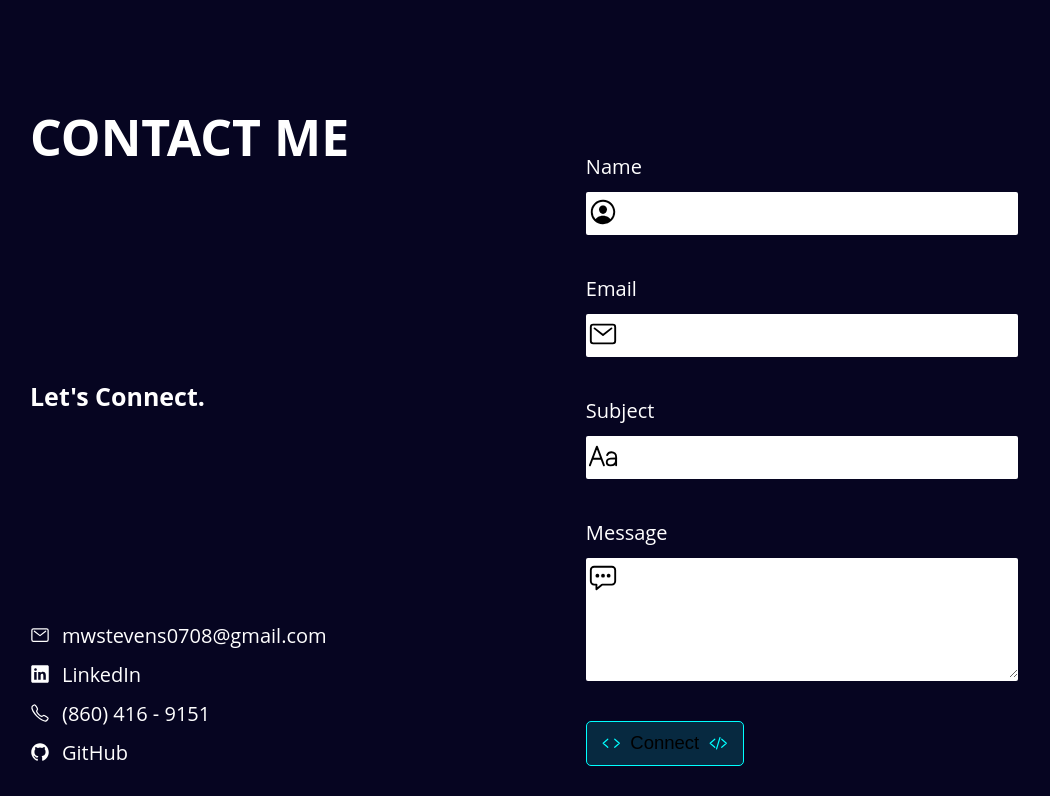
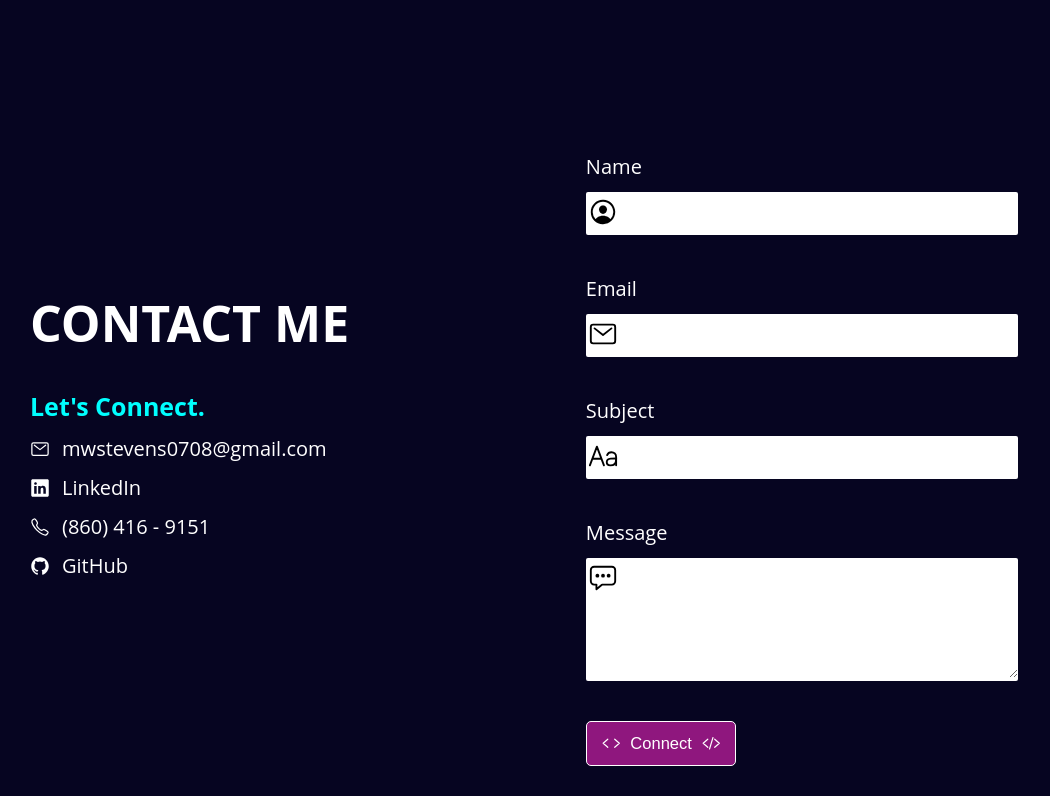
Before and after one commit to mattWStevens/mattwstevens.github.io, a website: page index.html in a window 1280 px wide. Shown: the part 2789-3585 px from the top of the page, without its empty margins (0-1050 px from the left). Drawn offline with nearby package versions, Linux system fonts and the light colour scheme.

Commit message:
Adjusting contact me section styling.

```diff
--- a/index.html
+++ b/index.html
@@ -325,8 +325,8 @@
         <div class="contact__container">
             <div class="contact__title-info">
                 <h2 class="heading--2">Contact Me</h2>
-                <h3 class="heading--3">Let's Connect.</h3>
-                <div class="contact__info">
+                <h3 class="heading--3 u-margin-top-medium" style="color: cyan">Let's Connect.</h3>
+                <div class="contact__info u-margin-top-small">
                     <a href="mailto:mwstevens0708@gmail.com" class="contact__info-item">
                         <ion-icon name="mail-outline" class="contact-icon"></ion-icon>
                         mwstevens0708@gmail.com
@@ -372,10 +372,10 @@
                         <textarea name="message" cols="40" rows="5" class="contact__form-input"></textarea>
                     </div>
 
-                    <button href="#contact" class="btn btn--contact">
-                        <ion-icon name="code-outline" class="code-icon"></ion-icon>
+                    <button href="#contact" class="btn btn--contact-bottom">
+                        <ion-icon name="code-outline" class="code-icon" style="color: white"></ion-icon>
                         Connect
-                        <ion-icon name="code-slash-outline" class="code-icon"></ion-icon>
+                        <ion-icon name="code-slash-outline" class="code-icon" style="color: white"></ion-icon>
                     </button>
                     <!-- <input type="submit" value="Submit"> -->
                 </form>
--- a/sass/_btn.scss
+++ b/sass/_btn.scss
@@ -14,6 +14,16 @@
         align-items: center;
         background-color: rgba($color-muted-cyan, .185);
 
+        &-bottom {
+            background-color: $color-violet;
+            font-size: 1.65rem;
+            display: flex;
+            justify-content: center;
+            align-items: center;
+            color: $color-white;
+            border: 1px solid $color-white;
+        }
+
         &:link,
         &:visited {
             color: cyan;
@@ -21,11 +31,16 @@
         }
     }
 
-    &--contact:hover {
-        background-color: rgba($color-violet, .185);
+    &--contact:hover,
+    &--contact-bottom:hover {
         color: $color-white;
         box-shadow: 0 1rem 2rem $color-black-pearl;
         transform: translateY(-2px);
+        cursor: pointer;
+    }
+
+    &--contact:hover {
+        background-color: rgba($color-violet, .185);
     }
 
     &--contact:hover > .code-icon {
--- a/sass/_contact.scss
+++ b/sass/_contact.scss
@@ -10,7 +10,7 @@
     &__title-info {
         display: flex;
         flex-direction: column;
-        justify-content: space-between;
+        justify-content: center;
         flex: .5 auto;
     }
 
@@ -65,7 +65,6 @@
 
             &:focus {
                 outline: none;
-
             }
         }
     }
```
Also changed, not shown: css/style.css, 1 other file.
